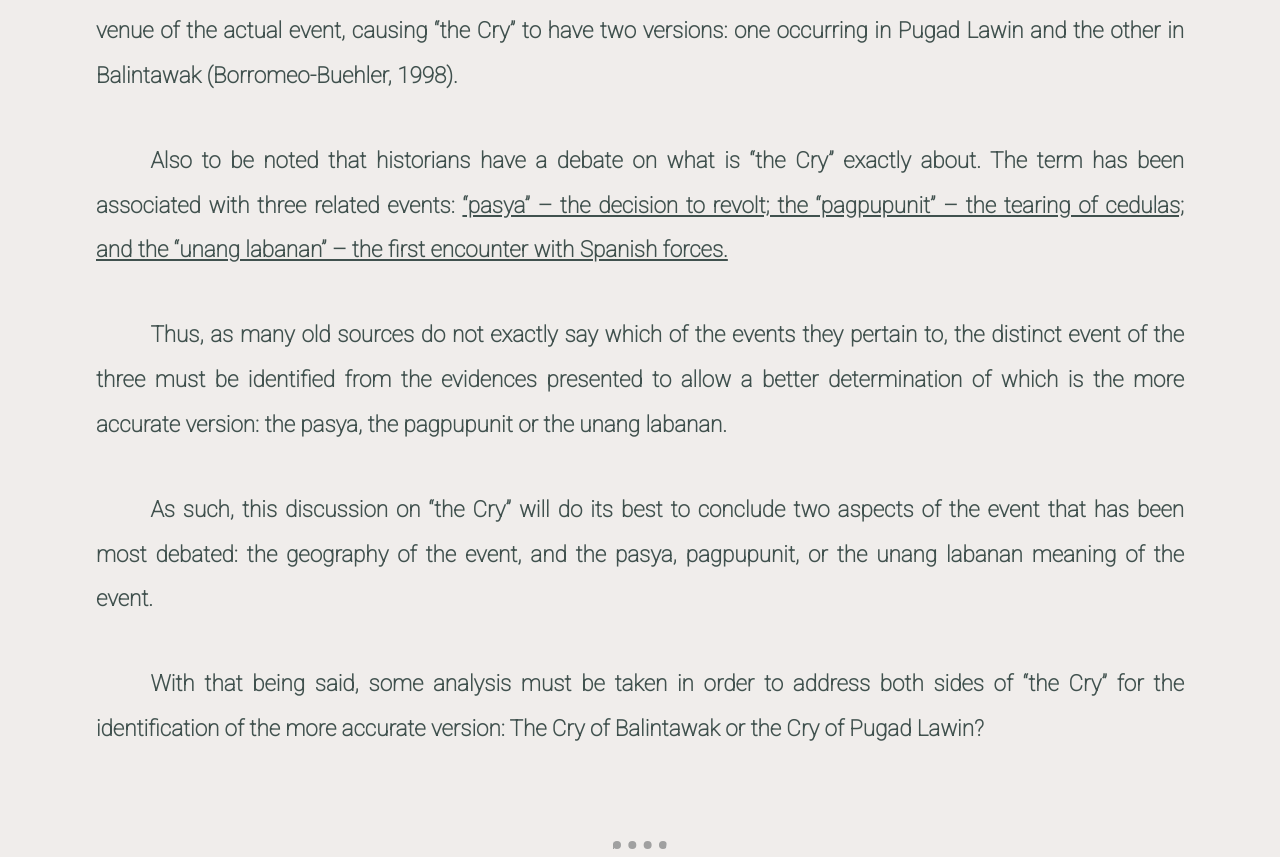
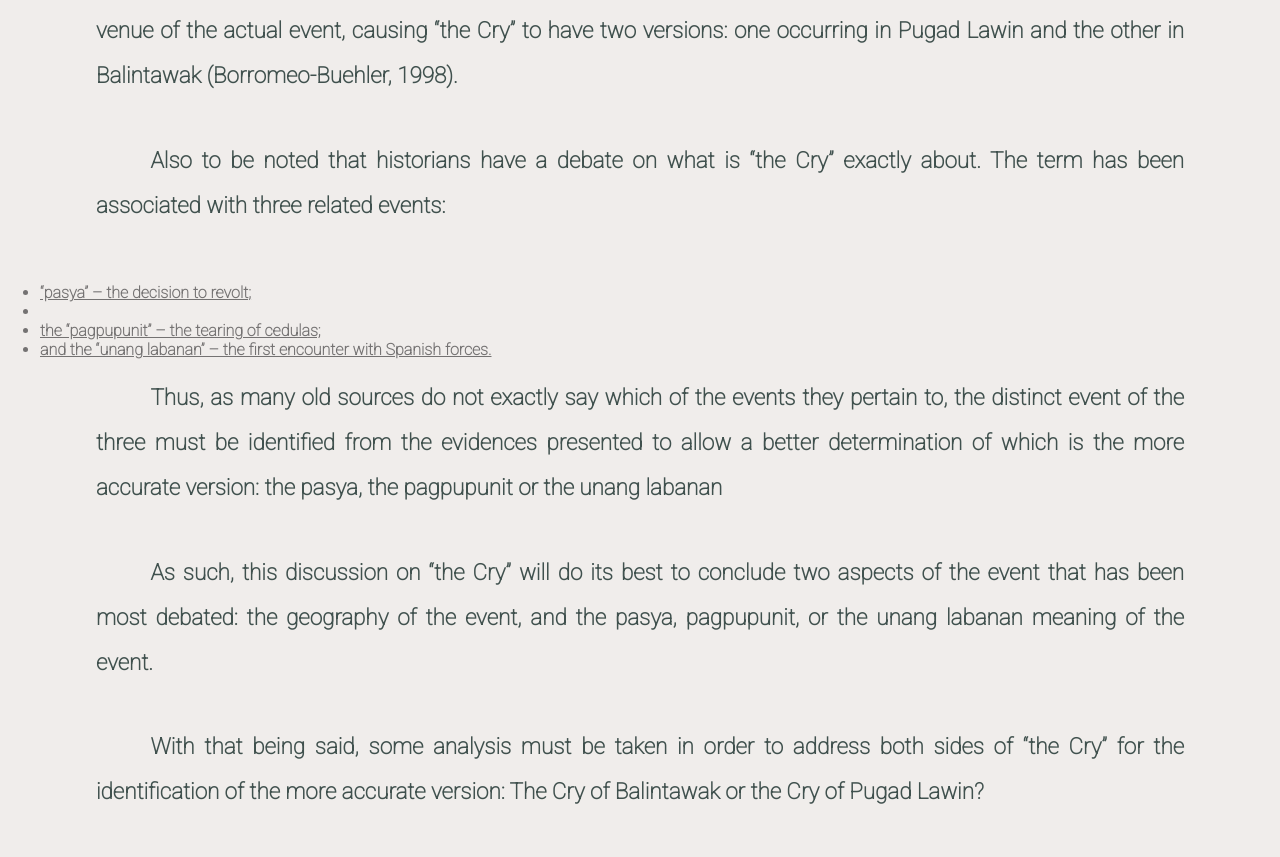
Before and after one commit to SucruXY/SucruXY.github.io, a plain HTML site: page index.html in a window 1280 px wide. Shown: the part 1561-2418 px from the top of the page. Drawn offline with Linux system fonts and the light colour scheme; a web font is replaced by a local one.

Commit message:
Update index.html

```diff
--- a/index.html
+++ b/index.html
@@ -27,8 +27,13 @@
             <h2>Things to Note</h2>
             <p class="intro-1">Prior to discussing a multitude of primary sources which can contribute to identifying the most accurate “the Cry”, some context regarding the controversy should be discussed. “The Cry” had a multitude of views and interpretations from different historians and people, such as mistakes and errors of the historians’ analysis and interpretation of the facts, mutually inconsistent statements by the participants in “the Cry”, and mishandling of important historical evidence which progressed the problem. This led to multiple differences on the date and venue of the actual event, causing “the Cry” to have two versions: one occurring in Pugad Lawin and the other in Balintawak (Borromeo-Buehler, 1998).
             </p>
-            <p class="intro-1">Also to be noted that historians have a debate on what is “the Cry” exactly about. The term has been associated with three related events: <span class="spec">“pasya”  – the decision to revolt; the “pagpupunit” – the tearing of cedulas; and the “unang labanan” – the first encounter with Spanish forces.</span>
-            <p class="intro-1">Thus, as many old sources do not exactly say which of the events they pertain to, the distinct event of the three must be identified from the evidences presented to allow a better determination of which is the more accurate version: the pasya, the pagpupunit or the unang labanan.</p>
+            <p class="intro-1">Also to be noted that historians have a debate on what is “the Cry” exactly about. The term has been associated with three related events: </p>
+            <ul><span class="spec">
+                <li>“pasya”  – the decision to revolt; <li>
+                <li>the “pagpupunit” – the tearing of cedulas;</li>
+                <li>and the “unang labanan” – the first encounter with Spanish forces.</li>
+            </span></ul>
+            <p class="intro-1">Thus, as many old sources do not exactly say which of the events they pertain to, the distinct event of the three must be identified from the evidences presented to allow a better determination of which is the more accurate version: the pasya, the pagpupunit or the unang labanan
             <p class="intro-1">As such, this discussion on “the Cry” will do its best to conclude two aspects of the event that has been most debated: the geography of the event, and the pasya, pagpupunit, or the unang labanan meaning of the event.</p>
             <p class="intro-1">With that being said, some analysis must be taken in order to address both sides of “the Cry” for the identification of the more accurate version: The Cry of Balintawak or the Cry of Pugad Lawin?
             </p>
```
